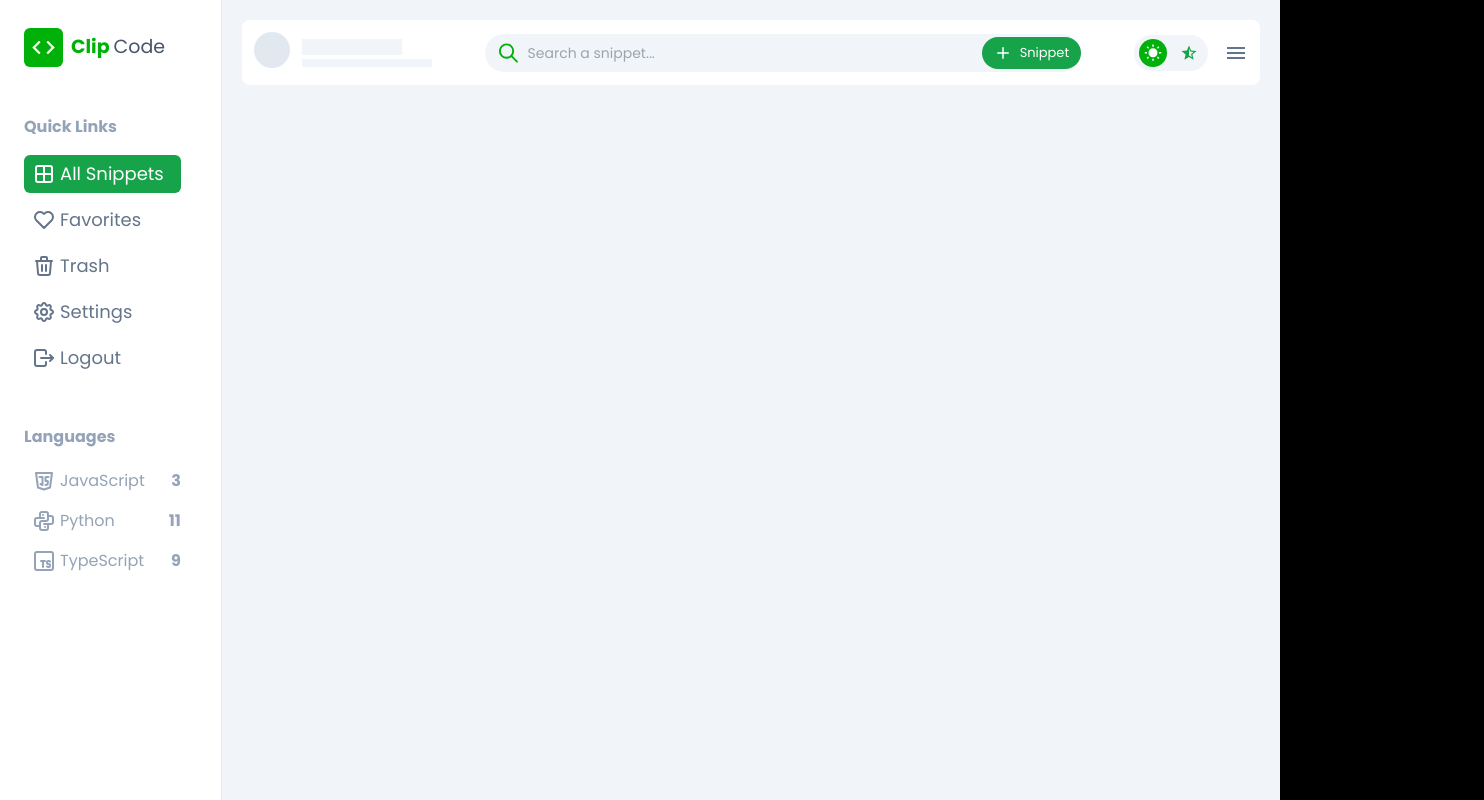
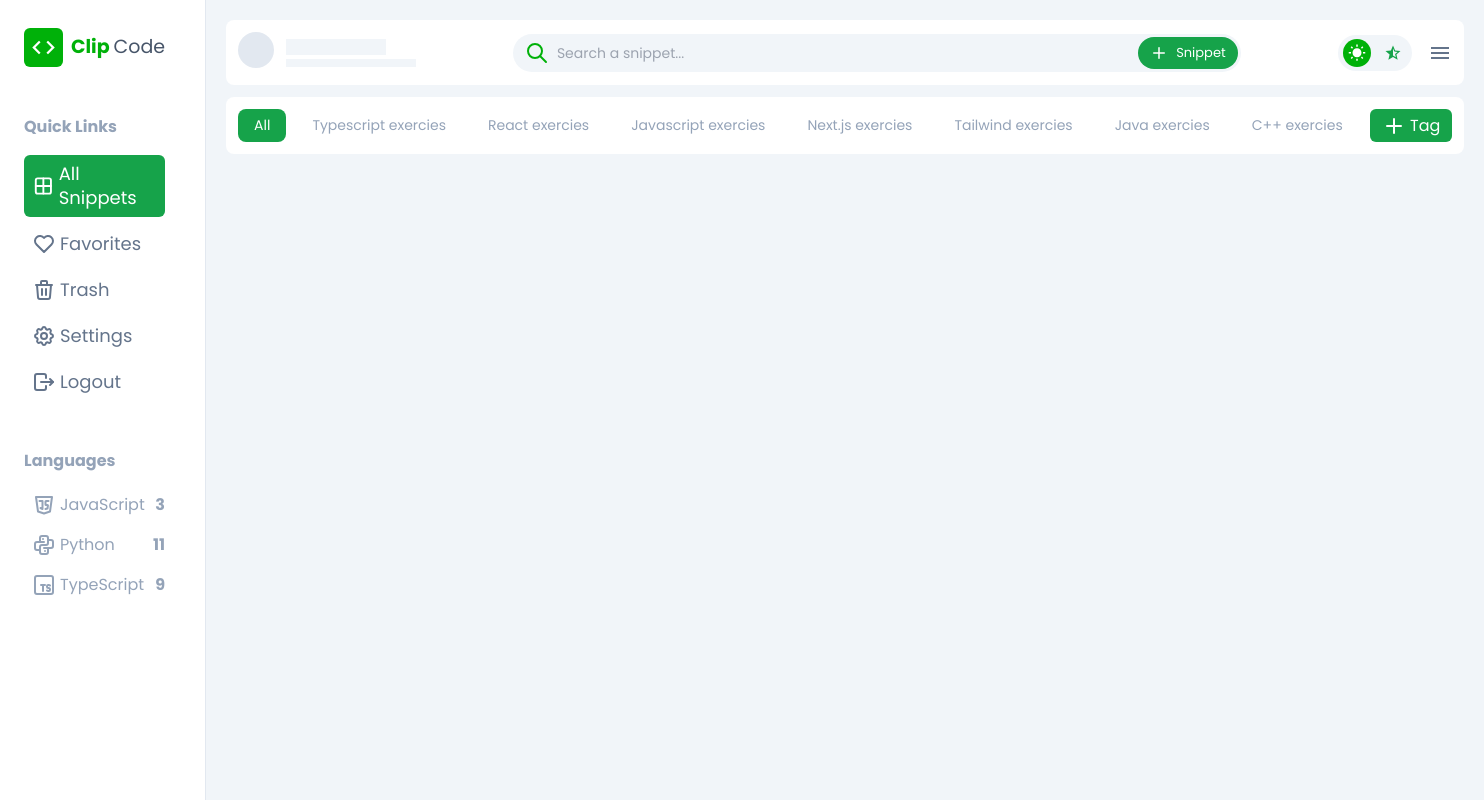
Before and after one commit to utsavpatel562/ClipCode, a Next.js app: page /my-notes in a window 1280 px wide. Shown: the whole page, 1484 px wide, since content can reach past the window. Built offline with nearby package versions, Linux system fonts and the light colour scheme; no server answers.

Commit message:
first commit

```diff
--- a/app/globals.css
+++ b/app/globals.css
@@ -67,3 +67,21 @@
     @apply bg-background text-foreground;
   }
 }
+
+.swiper{
+  width: 100%;
+  height: 100%;
+  display: flex;
+}
+.mySwiper .swiper-slide {
+  width: auto !important;
+  display: inline-block;
+  padding: 6px;
+  padding-left: 16px;
+  padding-right: 16px;
+  user-select: none;
+  cursor: pointer;
+  border-radius: 8px;
+  margin-right: 30px;
+  font-size: 14px;
+}
--- a/app/my-notes/components/ContentArea/ContentArea.tsx
+++ b/app/my-notes/components/ContentArea/ContentArea.tsx
@@ -5,6 +5,7 @@ import SearchBar from "./TopBar/SearchBar";
 import DarkMode from "./TopBar/DarkMode";
 import SideBarMenuIcon from "./TopBar/SideBarMenuIcon";
 import { useGlobalContext } from "@/ContextApi";
+import SwiperSelection from "./NotesArea/SwiperSelection";
 function ContentArea() {
   const {
     darkModeObject: { darkMode },
@@ -26,6 +27,7 @@ function TopBar() {
     darkModeObject: { darkMode },
   } = useGlobalContext();
   return (
+    <>
       <div
         className={`${
           darkMode[1].isSelected ? "bg-slate-900 text-whit" : "bg-white"
@@ -38,5 +40,7 @@ function TopBar() {
           <SideBarMenuIcon />
         </div>
       </div>
+      <SwiperSelection />
+    </>
   );
 }
--- /dev/null
+++ b/app/my-notes/components/ContentArea/NotesArea/SwiperSelection.tsx
@@ -0,0 +1,58 @@
+import React from "react";
+import { Swiper, SwiperSlide } from "swiper/react";
+import "swiper/css";
+import "swiper/css/pagination";
+import { FreeMode } from "swiper/modules";
+import GlobalContextProvider, { useGlobalContext } from "@/ContextApi";
+import { IconPlus } from "@tabler/icons-react";
+export default function SwiperSelection() {
+  const {
+    darkModeObject: { darkMode },
+  } = useGlobalContext();
+  return (
+    <>
+      <div
+        className={`${
+          darkMode[1].isSelected ? "bg-slate-900 text-white" : "bg-white"
+        } p-3 rounded-lg flex gap-5 my-3`}
+      >
+        {/*Second Div*/}
+        <div className="overflow-x-auto w-[1112px]">
+          <Swiper
+            slidesPerView="auto"
+            spaceBetween={10}
+            freeMode={true}
+            className="mySwiper"
+            modules={[FreeMode]}
+          >
+            <SwiperSlide className="bg-green-600 p-1 rounded-md text-white w-20">
+              All
+            </SwiperSlide>
+            <SwiperSlide className="text-slate-400">
+              Typescript exercies
+            </SwiperSlide>
+            <SwiperSlide className="text-slate-400">React exercies</SwiperSlide>
+            <SwiperSlide className="text-slate-400">
+              Javascript exercies
+            </SwiperSlide>
+            <SwiperSlide className="text-slate-400">
+              Next.js exercies
+            </SwiperSlide>
+            <SwiperSlide className="text-slate-400">
+              Tailwind exercies
+            </SwiperSlide>
+            <SwiperSlide className="text-slate-400">Java exercies</SwiperSlide>
+            <SwiperSlide className="text-slate-400">C++ exercies</SwiperSlide>
+            <SwiperSlide className="text-slate-400">
+              Python exercies
+            </SwiperSlide>
+          </Swiper>
+        </div>
+        <button className="bg-green-600 p-1 text-white rounded-md px-3 flex gap-1 items-center text-center">
+          <IconPlus style={{ fontSize: 12 }} />
+          <span>Tag</span>
+        </button>
+      </div>
+    </>
+  );
+}
--- a/app/my-notes/components/ContentArea/TopBar/SideBarMenuIcon.jsx
+++ b/app/my-notes/components/ContentArea/TopBar/SideBarMenuIcon.jsx
@@ -1,17 +1,22 @@
 "use client";
 import { useGlobalContext } from "@/ContextApi";
 import MenuIcon from "@mui/icons-material/Menu";
-import { IconCross } from "@tabler/icons-react";
+import CancelIcon from "@mui/icons-material/Cancel";
+
 function SideBarMenuIcon() {
   const {
     openSideBarObject: { openSideBar, setOpenSideBar },
   } = useGlobalContext();
+
   return (
     <>
       {!openSideBar ? (
-        <MenuIcon className="text-slate-500 cursor-pointer hidden max-md:block" />
+        <MenuIcon
+          onClick={() => setOpenSideBar(!openSideBar)}
+          className="text-slate-500 cursor-pointer hidden max-md:block"
+        />
       ) : (
-        <IconCross
+        <CancelIcon
           onClick={() => setOpenSideBar(!openSideBar)}
           className="text-slate-500 cursor-pointer hidden max-md:block"
         />
@@ -19,4 +24,5 @@ function SideBarMenuIcon() {
     </>
   );
 }
+
 export default SideBarMenuIcon;
--- a/app/my-notes/components/Sidebar/Sidebar.tsx
+++ b/app/my-notes/components/Sidebar/Sidebar.tsx
@@ -16,11 +16,15 @@ import {
 export default function Sidebar() {
   const {
     darkModeObject: { darkMode },
+    openSideBarObject: { openSideBar, setOpenSideBar },
   } = useGlobalContext();
+  console.log(openSideBar);
   return (
     <>
       <div
-        className={`max-md:hidden w-[20%] pr-10 p-6 flex flex-col gap-2 h-screen pt-7 ${
+        className={`${
+          openSideBar ? "fixed w-[90%] shadow-lg" : "max-md:hidden"
+        } w-[25%] pr-10 p-6 flex flex-col gap-2 h-screen pt-7 ${
           darkMode[1].isSelected
             ? "bg-black border-r border-gray-800"
             : "bg-white border-r"
--- a/package.json
+++ b/package.json
@@ -26,6 +26,7 @@
     "react": "^18",
     "react-dom": "^18",
     "svix": "^1.28.0",
+    "swiper": "^11.1.9",
     "tailwind-merge": "^2.4.0",
     "tailwindcss-animate": "^1.0.7"
   },
```
Also changed, not shown: 1 other file (tests, documents, lock files or other folders). Lines whose indentation alone changed are shown as unchanged.
